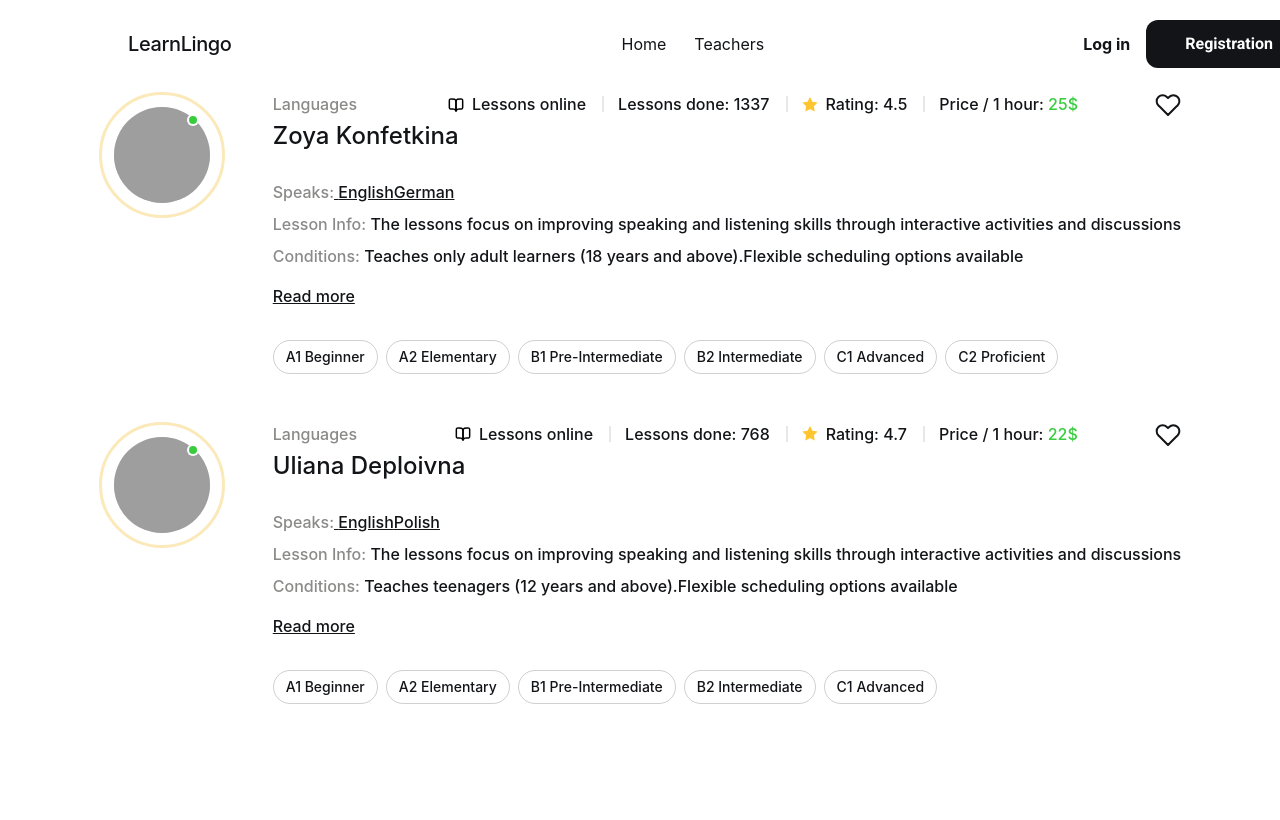
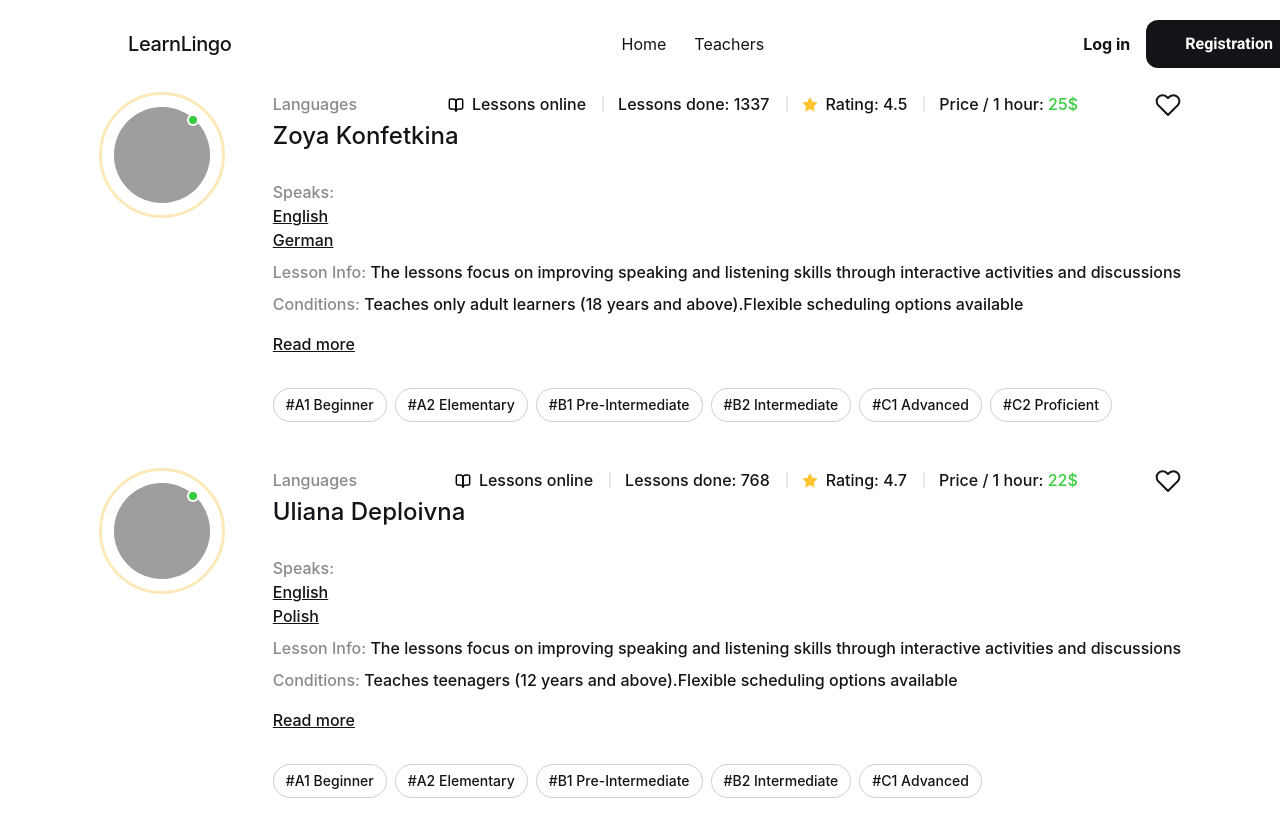
Before and after one commit to EugeneNikiforov/learn-lang, a React (Create React App) app: page / in a window 1280 px wide. Shown: the top 820 px of the page. Built offline with nearby package versions, Linux system fonts and the light colour scheme; grey boxes are pictures that could not be loaded.

Commit message:
add langlistjsx langlistscss

```diff
--- /dev/null
+++ b/src/components/TeachersItem/LangList/LangList.jsx
@@ -0,0 +1,11 @@
+import style from "./LangList.module.scss";
+
+const LangList = ({ language }) => {
+  return (
+    <li className={style.langList}>
+      <p className={style.langListPara}>{language}</p>
+    </li>
+  );
+};
+
+export default LangList;
--- /dev/null
+++ b/src/components/TeachersItem/LangList/LangList.module.scss
@@ -0,0 +1,20 @@
+.langList {
+    display: flex;
+
+    // &:not(:last-child) {
+    //     margin-right: 8px;
+    // }
+
+    &Para {
+        color: var(--text-primary);
+        font-size: 16px;
+        font-style: normal;
+        font-weight: 500;
+        line-height: 1.5;
+    }
+}
+
+.langList:hover,
+.langList:focus {
+    color: var(--bgnd-btn-hover);
+}
--- a/src/components/TeachersItem/TeacherItem.jsx
+++ b/src/components/TeachersItem/TeacherItem.jsx
@@ -1,4 +1,5 @@
 import LangLevels from "./LangLevels/LangLevels";
+import LangList from "./LangList/LangList";
 import onlineIcon from "../../assets/icons/isOnline.svg";
 import { ReactComponent as Heart } from "../../assets/icons/heart.svg";
 import style from "./teachersItem.module.scss";
@@ -16,6 +17,10 @@ const TeachersItem = ({ teacher }) => {
     conditions,
     avatar_url,
   } = teacher;
+
+  const langList = languages.map((language) => (
+    <LangList language={language} key={language.toString()} />
+  ));
 
   const langLevels = teacher.levels.map((level) => (
     <LangLevels level={level} key={level.toString()} />
@@ -70,7 +75,7 @@ const TeachersItem = ({ teacher }) => {
             <li className={style.teachersDescListItem}>
               <p className={style.teachersDescPara}>
                 Speaks:
-                <span className={style.teachersDescLang}> {languages}</span>
+                <span className={style.teachersDescLang}> {langList}</span>
               </p>
             </li>
             <li className={style.teachersDescListItem}>
--- a/src/data/teachers.json
+++ b/src/data/teachers.json
@@ -4,12 +4,12 @@
     "surname": "Konfetkina",
     "languages": ["English", "German"],
     "levels": [
-      "A1 Beginner",
-      "A2 Elementary",
-      "B1 Pre-Intermediate",
-      "B2 Intermediate",
-      "C1 Advanced",
-      "C2 Proficient"
+      "#A1 Beginner",
+      "#A2 Elementary",
+      "#B1 Pre-Intermediate",
+      "#B2 Intermediate",
+      "#C1 Advanced",
+      "#C2 Proficient"
     ],
     "rating": 4.5,
     "reviews": [
@@ -39,11 +39,11 @@
     "surname": "Deploivna",
     "languages": ["English", "Polish"],
     "levels": [
-      "A1 Beginner",
-      "A2 Elementary",
-      "B1 Pre-Intermediate",
-      "B2 Intermediate",
-      "C1 Advanced"
+      "#A1 Beginner",
+      "#A2 Elementary",
+      "#B1 Pre-Intermediate",
+      "#B2 Intermediate",
+      "#C1 Advanced"
     ],
     "rating": 4.7,
     "reviews": [
```
